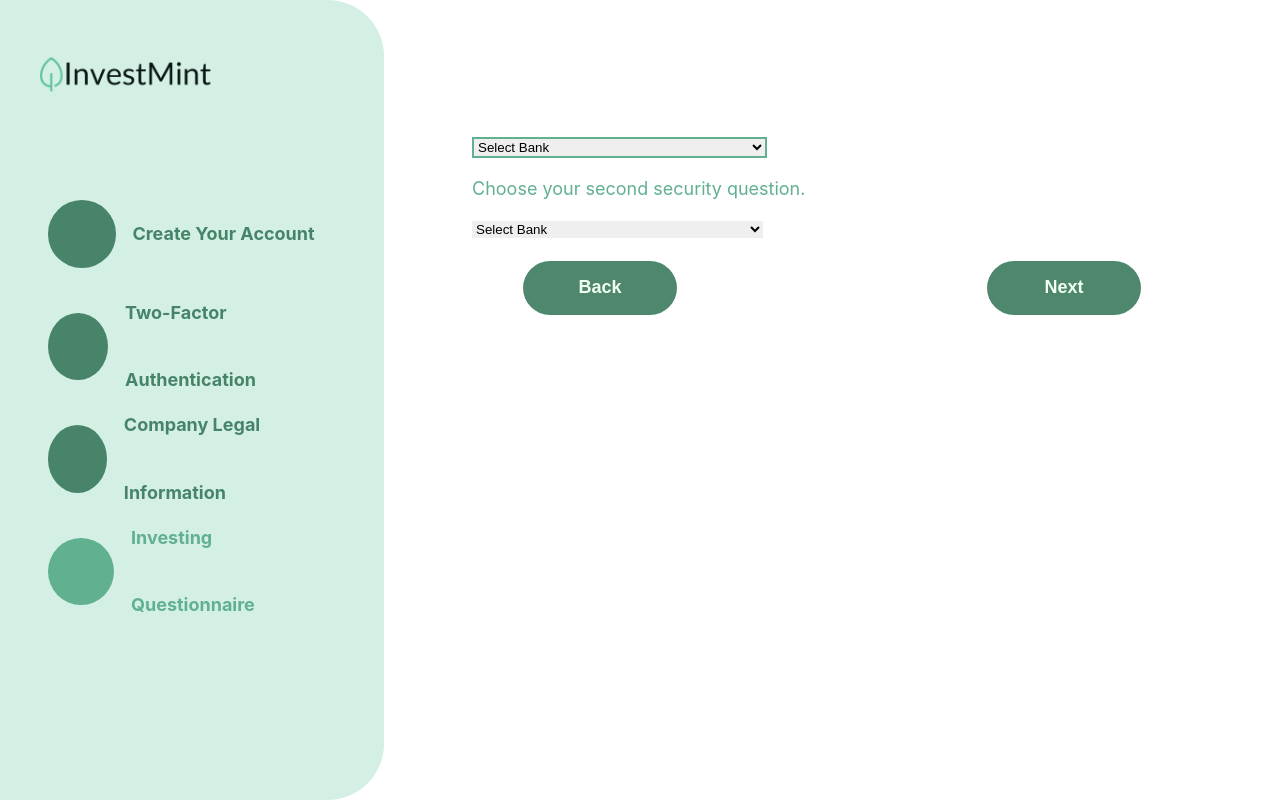
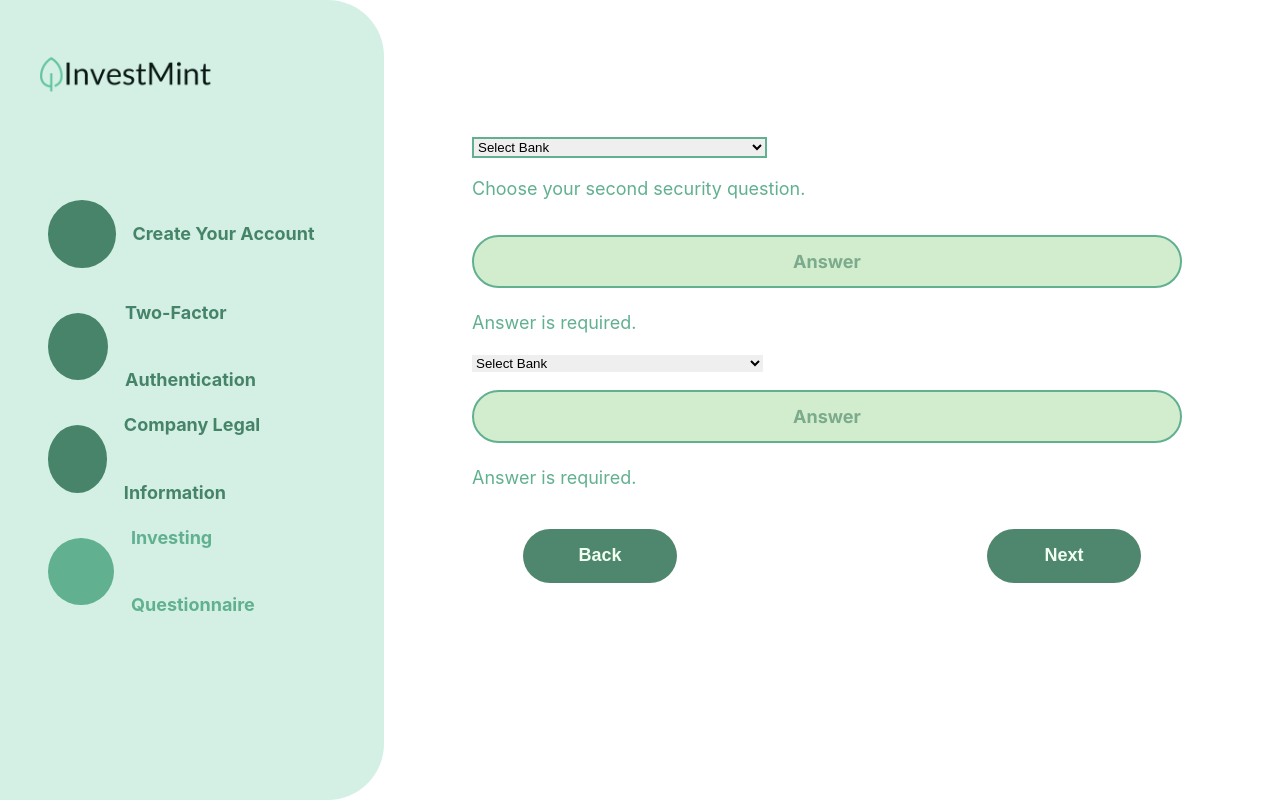
Before and after one commit to InvestMint-Dev/InvestMint-UI, a React (Create React App) app: page /create-account-2 in a window 1280 px wide. Both pictures are taken after a click on the button "Next". Built offline with nearby package versions, Linux system fonts and the light colour scheme; no server answers.

Commit message:
setting up textareas for answers

```diff
--- a/src/pages/create-account-page/create-account-page-2/create-account-page-2.js
+++ b/src/pages/create-account-page/create-account-page-2/create-account-page-2.js
@@ -4,6 +4,8 @@ import { useNavigate } from 'react-router-dom';
 import { ErrorAlertPanel } from '../../../components/error-alert-panel/error-alert-panel';
 import { CreateAccountSidebar } from '../create-account-sidebar/create-account-sidebar';
 import '../create-account-page.css';
+
+import { handleKeyDown } from '../../../utils/utils';
 import { validateTwoFactorAuth } from '../../../validators/validators';
 
 export const CreateAccountPage2 = () => {
@@ -107,8 +109,9 @@ export const CreateAccountPage2 = () => {
             <CreateAccountSidebar currentPage={3}/>
 
             <div className='page-3-container'>
+                <div className='two-factor-auth-form'>
                     <select
-                    style={{ border: (errors[`securityQuestion1`] && nextButtonClicked) ? "2px solid #61b090" : "none" }}
+                        style={{ border: (errors.securityQuestion1 && nextButtonClicked) ? "2px solid #61b090" : "none" }}
                         id= "securityQuestion1"
                         name="securityQuestion1"
                         value={formData.securityQuestion1} // Ensure the value is set correctly
@@ -124,11 +127,15 @@ export const CreateAccountPage2 = () => {
                         <option value="Laurentian Bank">Laurentian Bank</option>
                         <option value="EQ Bank">Equitable Bank (EQ Bank)</option>
                     </select>
-                {(errors[`securityQuestion1`] && nextButtonClicked) && <p style={{ color: '#61b090' }}>{errors[`securityQuestion1`]}</p>}
+                    {(errors.securityQuestion1 && nextButtonClicked) && <p style={{ color: '#61b090' }}>{errors.securityQuestion1}</p>}
 
+                    <div className='form-textarea-container-full'>
+                        <textarea onKeyDown={handleKeyDown}  id="form-textarea" className='form-textarea'  name="securityAnswer1" placeholder='Answer' value={formData.securityAnswer1} onChange={handleChange} style={{ border: (errors.securityAnswer1 && nextButtonClicked) ? "2px solid #61b090" : "none" }}></textarea>
+                        {(errors.securityAnswer1 && nextButtonClicked) && <p style={{ color: '#61b090' }}>{errors.securityAnswer1}</p>}
+                    </div>
 
                     <select
-                    style={{ border: (errors[`securityQuestion2`] && nextButtonClicked) ? "2px solid #61b090" : "none" }}
+                        style={{ border: (errors.securityQuestion2 && nextButtonClicked) ? "2px solid #61b090" : "none" }}
                         id= "securityQuestion2"
                         name="securityQuestion2"
                         value={formData.securityQuestion1} // Ensure the value is set correctly
@@ -144,8 +151,13 @@ export const CreateAccountPage2 = () => {
                         <option value="Laurentian Bank">Laurentian Bank</option>
                         <option value="EQ Bank">Equitable Bank (EQ Bank)</option>
                     </select>
-                {(errors[`securityQuestion2`] && nextButtonClicked) && <p style={{ color: '#61b090' }}>{errors[`securityQuestion2`]}</p>}
+                    {(errors.securityQuestion2 && nextButtonClicked) && <p style={{ color: '#61b090' }}>{errors.securityQuestion2}</p>}
 
+                    <div className='form-textarea-container-full'>
+                        <textarea onKeyDown={handleKeyDown}  id="form-textarea" className='form-textarea'  name="securityAnswer2" placeholder='Answer' value={formData.securityAnswer2} onChange={handleChange} style={{ border: (errors.securityAnswer2 && nextButtonClicked) ? "2px solid #61b090" : "none" }}></textarea>
+                        {(errors.securityAnswer2 && nextButtonClicked) && <p style={{ color: '#61b090' }}>{errors.securityAnswer2}</p>}
+                    </div>
+                </div>
 
                 <div className='stepper-container'>
                     <div className="stepper-button-container">
```
Lines whose indentation alone changed are shown as unchanged.
